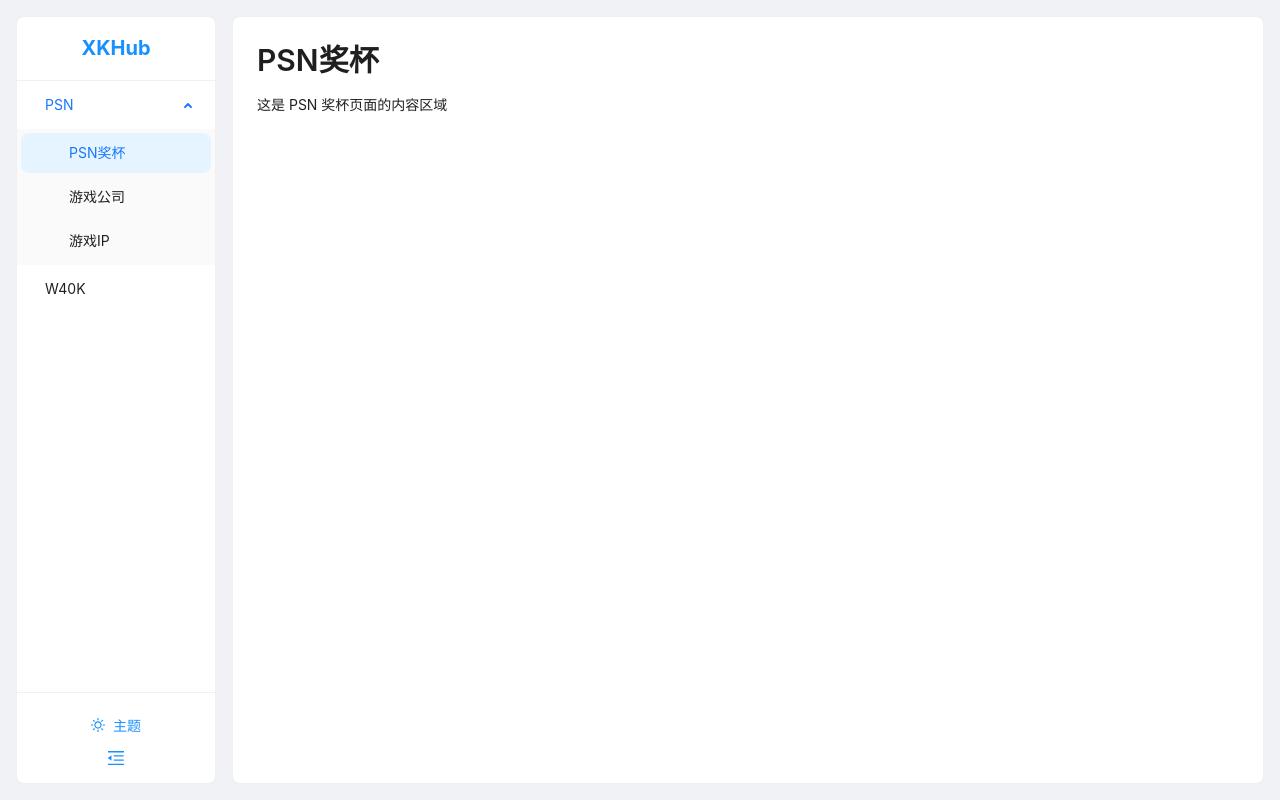
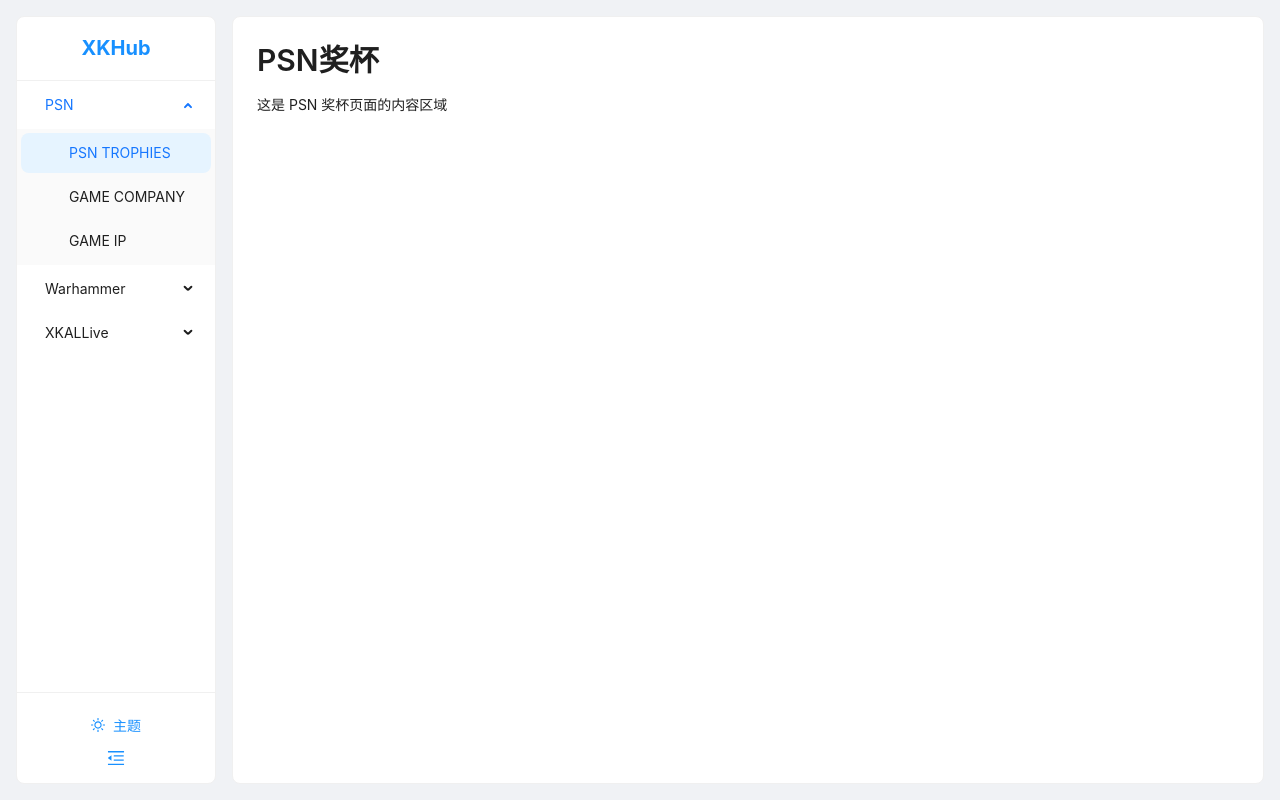
Before and after one commit to xkaing/XKHub, a React (Vite) app: page / in a window 1280 px wide. Built offline with nearby package versions, Linux system fonts and the light colour scheme.

Commit message:
feat:更新菜单

```diff
--- a/src/App.jsx
+++ b/src/App.jsx
@@ -42,6 +42,26 @@
     <div>
       <Title level={2}>W40K</Title>
       <p>这是 W40K 页面的内容区域</p>
+    </div>
+  );
+};
+
+// XKALLive 页面内容
+const XKALLiveContent = () => {
+  return (
+    <div>
+      <Title level={2}>XKALLive</Title>
+      <p>这是 XKALLive 页面的内容区域</p>
+    </div>
+  );
+};
+
+// 默认页面
+const DefaultContent = () => {
+  return (
+    <div>
+      <Title level={2}>Default</Title>
+      <p>这是默认页面的内容区域</p>
     </div>
   );
 };
@@ -97,21 +117,41 @@
       children: [
         {
           key: "psn-trophies",
-          label: "PSN奖杯",
+          label: "PSN TROPHIES",
         },
         {
           key: "psn-companies",
-          label: "游戏公司",
+          label: "GAME COMPANY",
         },
         {
           key: "psn-ips",
-          label: "游戏IP",
+          label: "GAME IP",
         },
       ],
     },
     {
-      key: "w40k",
-      label: "W40K",
+      key: "warhammer",
+      label: "Warhammer",
+      children: [
+        {
+          key: "warhammer-40k",
+          label: "40K",
+        },
+        {
+          key: "warhammer-the-horus-heresy",
+          label: "THE HORUS HERESY",
+        },
+      ],
+    },
+    {
+      key: "xkailive",
+      label: "XKALLive",
+      children: [
+        {
+          key: "xkailive-account-management",
+          label: "Account Management",
+        },
+      ],
     },
   ];
 
@@ -156,10 +196,12 @@
         return <GameCompaniesContent />;
       case "psn-ips":
         return <GameIPsContent />;
-      case "w40k":
+      case "warhammer-40k":
         return <W40KContent />;
+      case "xkailive-account-management":
+        return <XKALLiveContent />;
       default:
-        return <PSNTrophiesContent />;
+        return <DefaultContent />;
     }
   };
 
```
Also changed, not shown: 2 other files (tests, documents, lock files or other folders).
